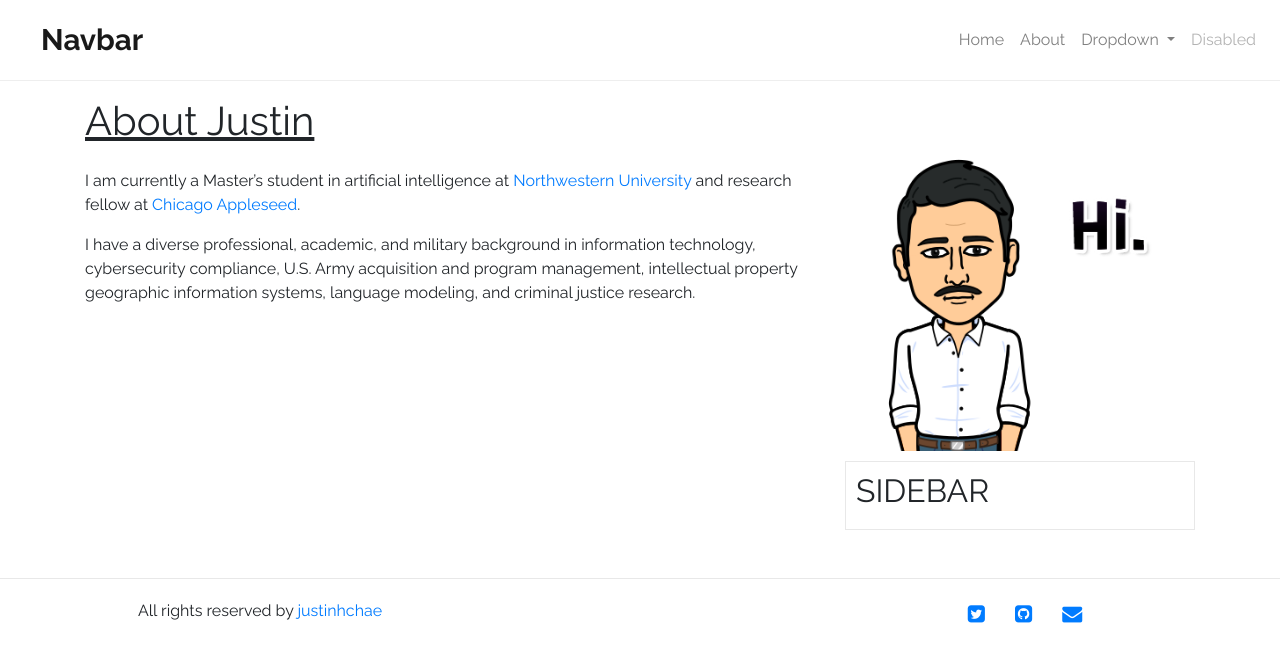
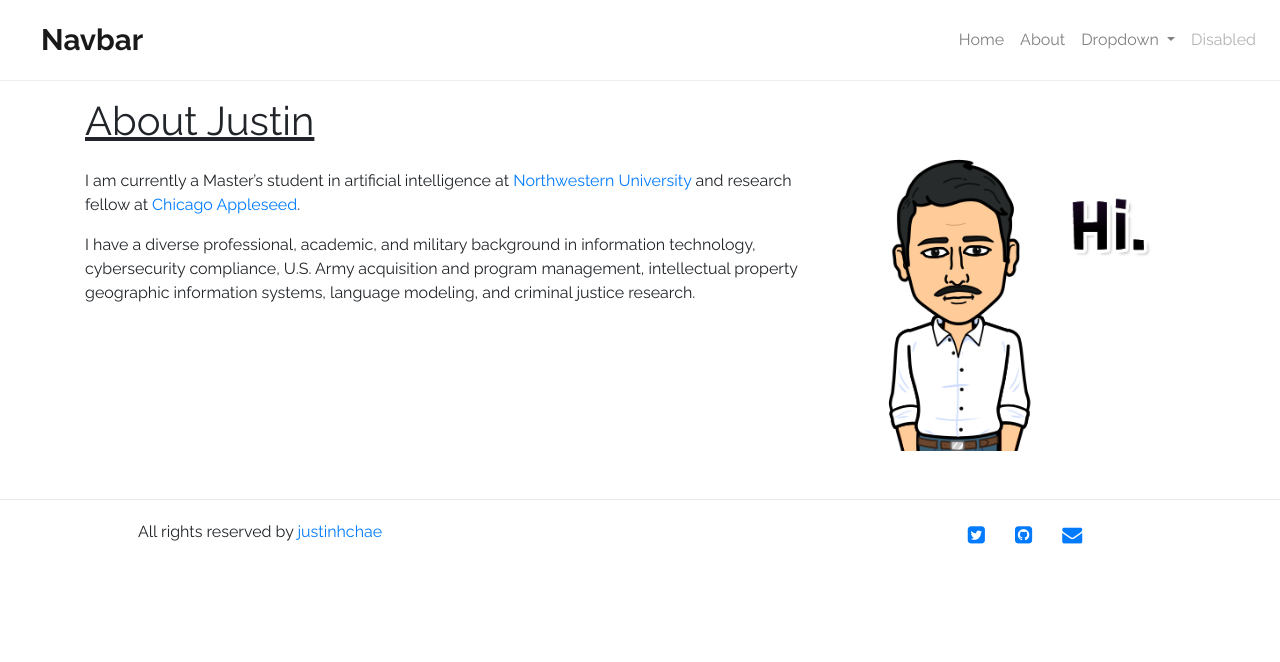
Before and after one commit to justinhchae/justinhchae.github.io, a Jekyll site: the page built from about.md, in a window 1280 px wide. Shown: the top 662 px of the page. Built offline with Jekyll 4.4.1, drawn with Linux system fonts in a browser that asks for light colours.

Commit message:
Update sidebar.html

```diff
--- a/_includes/sidebar.html
+++ b/_includes/sidebar.html
@@ -10,9 +10,4 @@
     {% endif %}
   </div>
 
-  <div class="mt10 recent">
-    <h2>SIDEBAR</h2>
-
-  </div>
-
 </div>
```
